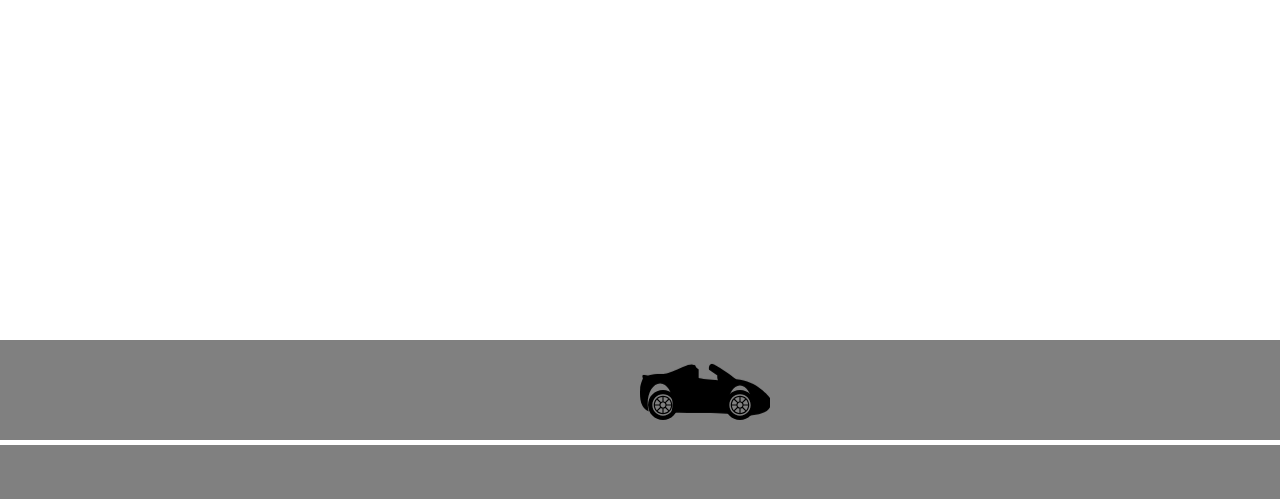
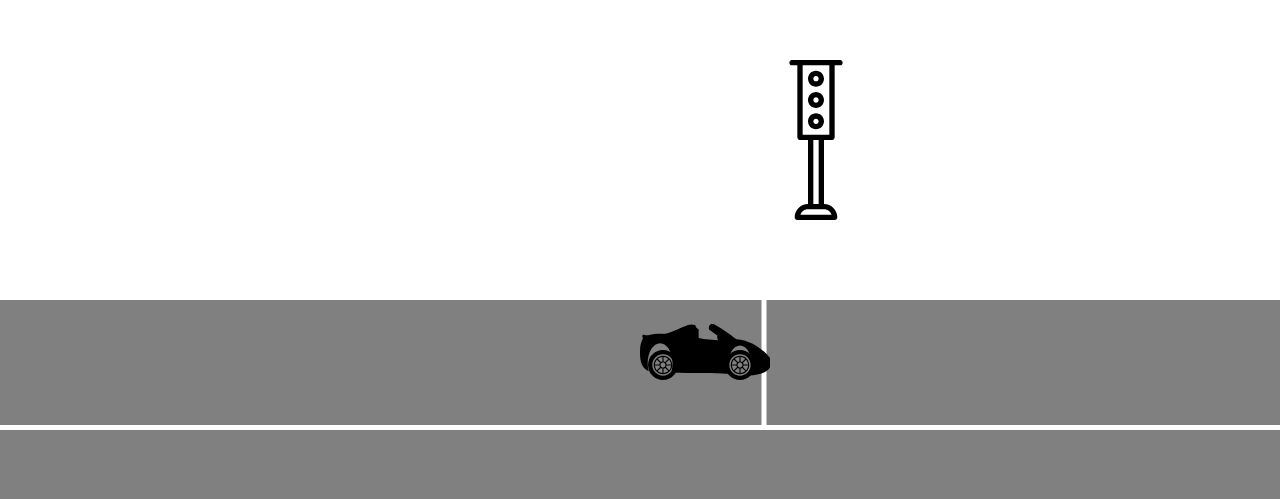
Before and after one commit to Prajwol-Shrestha/Assignment---AI, a plain HTML site: page index.html in a window 1280 px wide. Shown: the part 260-759 px from the top of the page. Drawn offline with Linux system fonts and the light colour scheme.

Commit message:
traffic light implemented

```diff
--- a/index.html
+++ b/index.html
@@ -10,15 +10,16 @@
 </head>
 <body>
     <main class="screen">
+        <div class="traffic-light">
+            <img src="/assets/traffic-light.svg" />
+        </div>
         <div class="road">
-            <div class="traffic-light">
-                <!-- <img src="/assets/traffic-light.svg" /> -->
-            </div>
             <div class="car-container">
                 <img src="/assets/car.svg" class="car"/>
                 <img src="/assets/wheel.svg" class="wheel back-wheel">
                 <img src="/assets/wheel.svg" class="wheel front-wheel">
             </div>
+            <div class="checkpoint"></div>
             <div class="stripes"></div>
         </div>
     </main>
--- a/styles.css
+++ b/styles.css
@@ -4,6 +4,9 @@
 }
 body{
     margin: 0;
+}
+img{
+    width: 100%;
 }
 
 
@@ -12,13 +15,33 @@ body{
     height: 100vh;
     overflow: hidden;
 }
+
+.traffic-light{
+    width: 10em;
+    height: 15em;
+    position: absolute;
+    top: 40vh;
+    right: 30vw;
+}
+
+
 .road{
     position: absolute;
     bottom: 0;
-    height: 200px;
+    height: 30vh;
     width: 100vw;
     background-color: grey;
     /* transform: rotateX(100deg); */
+}
+
+.checkpoint{
+    position: relative;
+    transform: rotate(90deg);
+    height: 5px;
+    width: 31vh;
+    left: 50vw;
+    background-color: white;
+    z-index: 10;
 }
 
 .stripes{
@@ -50,6 +73,7 @@ body{
     height: 40px;
     top: 45px;
     animation: spin 1s infinite linear;
+    z-index: 15;
 }
 .front-wheel{
     left: 85px;
```
